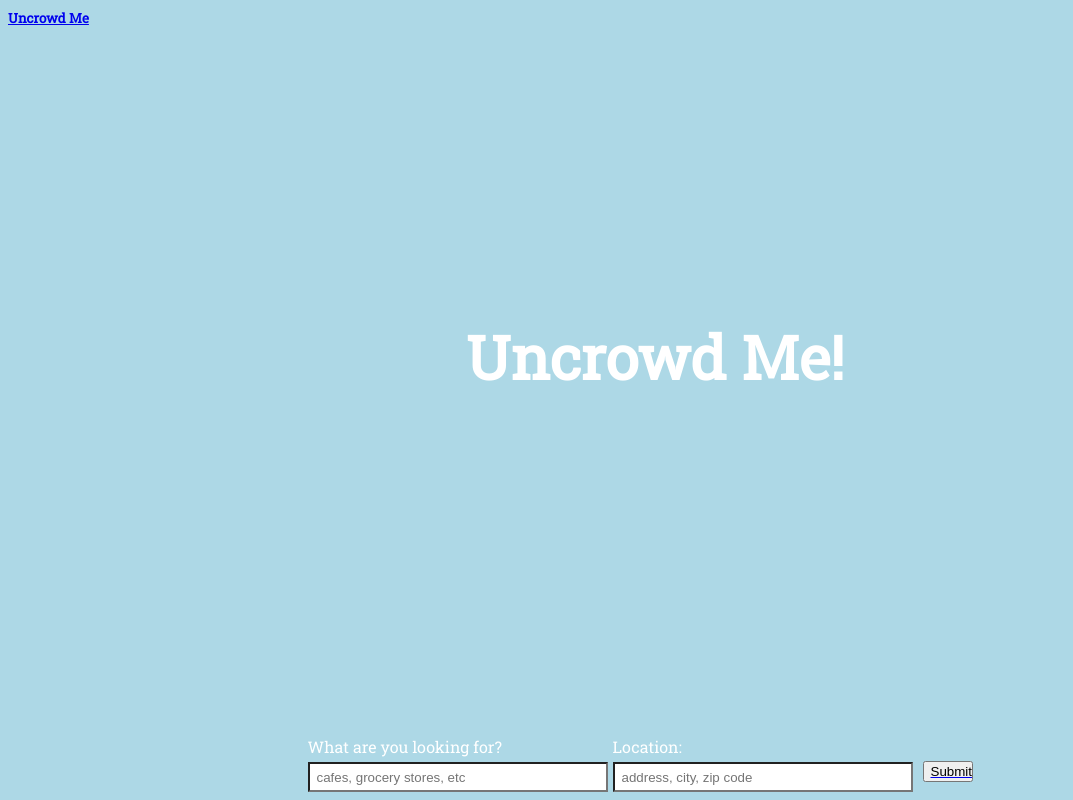
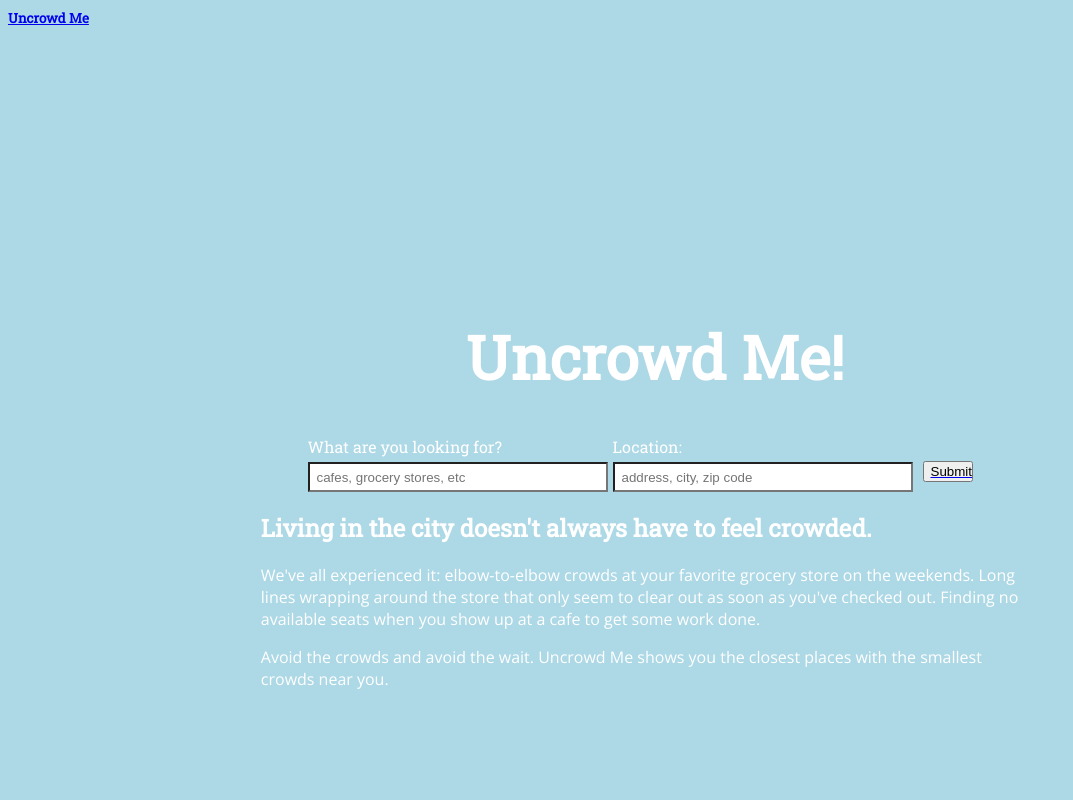
Before and after one commit to alexislouie/uncrowd-me-client, a React (Create React App) app: page / in a window 1280 px wide. Shown: the top 800 px of the page, without its empty margins (0-1073 px from the left). Built offline with nearby package versions, Linux system fonts and the light colour scheme; no server answers.

Commit message:
refer to form by class name

```diff
--- a/src/components/SearchForm.css
+++ b/src/components/SearchForm.css
@@ -5,10 +5,10 @@
     box-sizing: border-box;
 }
 
-form {
+.searchForm {
     display: flex;
     justify-content: center;
-    margin-top: 300px;
+    /* margin-top: 300px; */
 }
 
 label {
```
